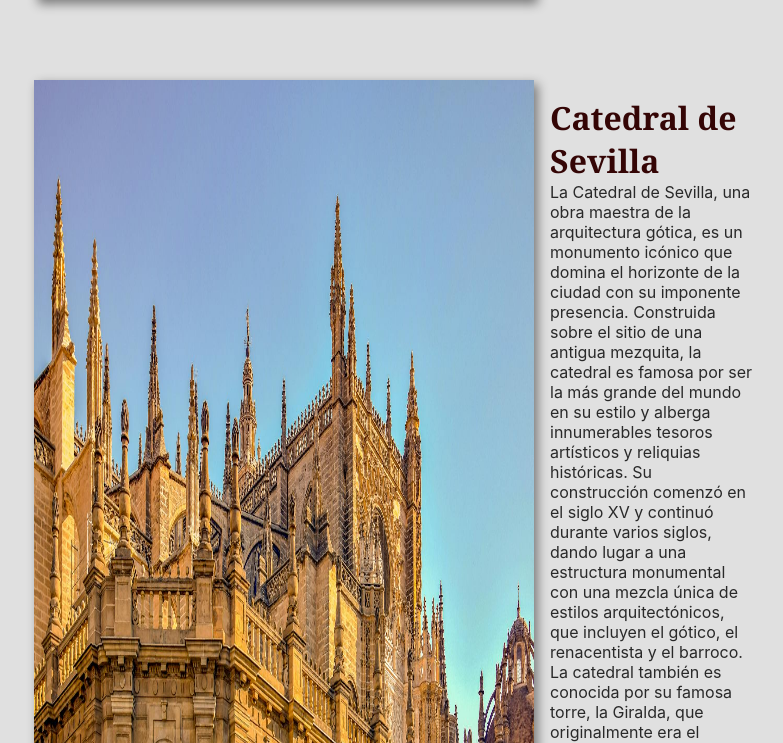
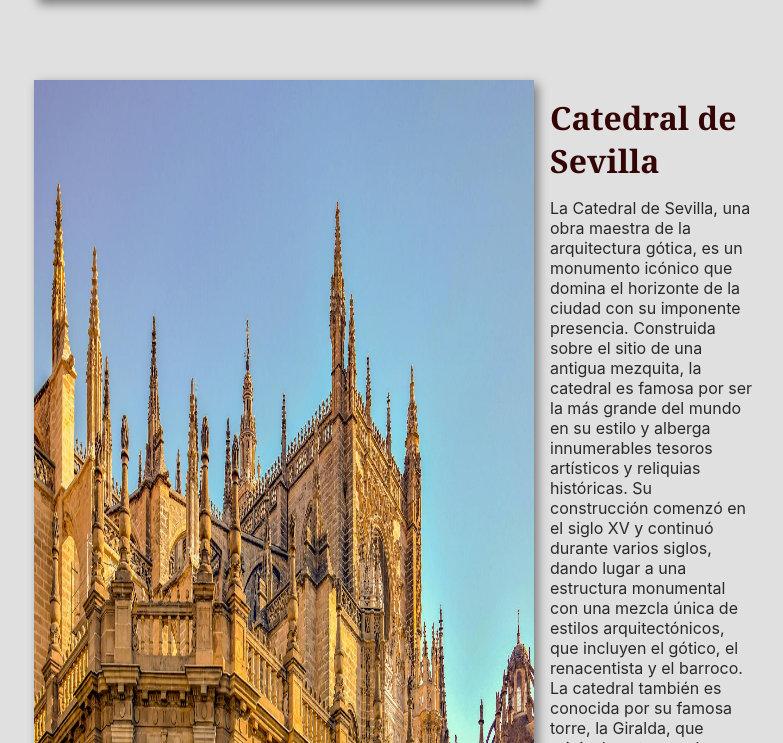
Before and after one commit to jorgebg12/UOC_boilerplate_JorgeBartol, a website built with Parcel: page src/index.html in a window 1280 px wide. Shown: the part 3937-4680 px from the top of the page, without its empty margins (238-1021 px from the left). Built offline with nearby package versions, Linux system fonts and the light colour scheme.

Commit message:
flexbox fix

```diff
--- a/src/index.html
+++ b/src/index.html
@@ -56,7 +56,7 @@
 
           <div class="place-card">
             <img class="place-img shadow" src="./assets/images/catedral-sevilla.jpeg" alt="Catedral de Sevilla">
-            <div class="place-card-body gap-1">
+            <div class="place-card-body flex-col gap-1">
               <h3><a class="place-title sherif contrast contrast-hover" href="#">Catedral de Sevilla</a></h3>
               <p>La Catedral de Sevilla, una obra maestra de la arquitectura gótica, es un monumento icónico que domina el horizonte de la ciudad con su imponente presencia. Construida sobre el sitio de una antigua mezquita, la catedral es famosa por ser la más grande del mundo en su estilo y alberga innumerables tesoros artísticos y reliquias históricas. Su construcción comenzó en el siglo XV y continuó durante varios siglos, dando lugar a una estructura monumental con una mezcla única de estilos arquitectónicos, que incluyen el gótico, el renacentista y el barroco. La catedral también es conocida por su famosa torre, la Giralda, que originalmente era el minarete de la mezquita y ofrece unas vistas impresionantes de la ciudad desde lo alto. Además de su impresionante arquitectura, la Catedral de Sevilla alberga obras de arte de renombre mundial, incluida la tumba del explorador Cristóbal Colón, convirtiéndola en un destino imperdible para los amantes de la historia, el arte y la arquitectura.</p>
               <hr class="divider">
```
Also changed, not shown: dist/index.html.
